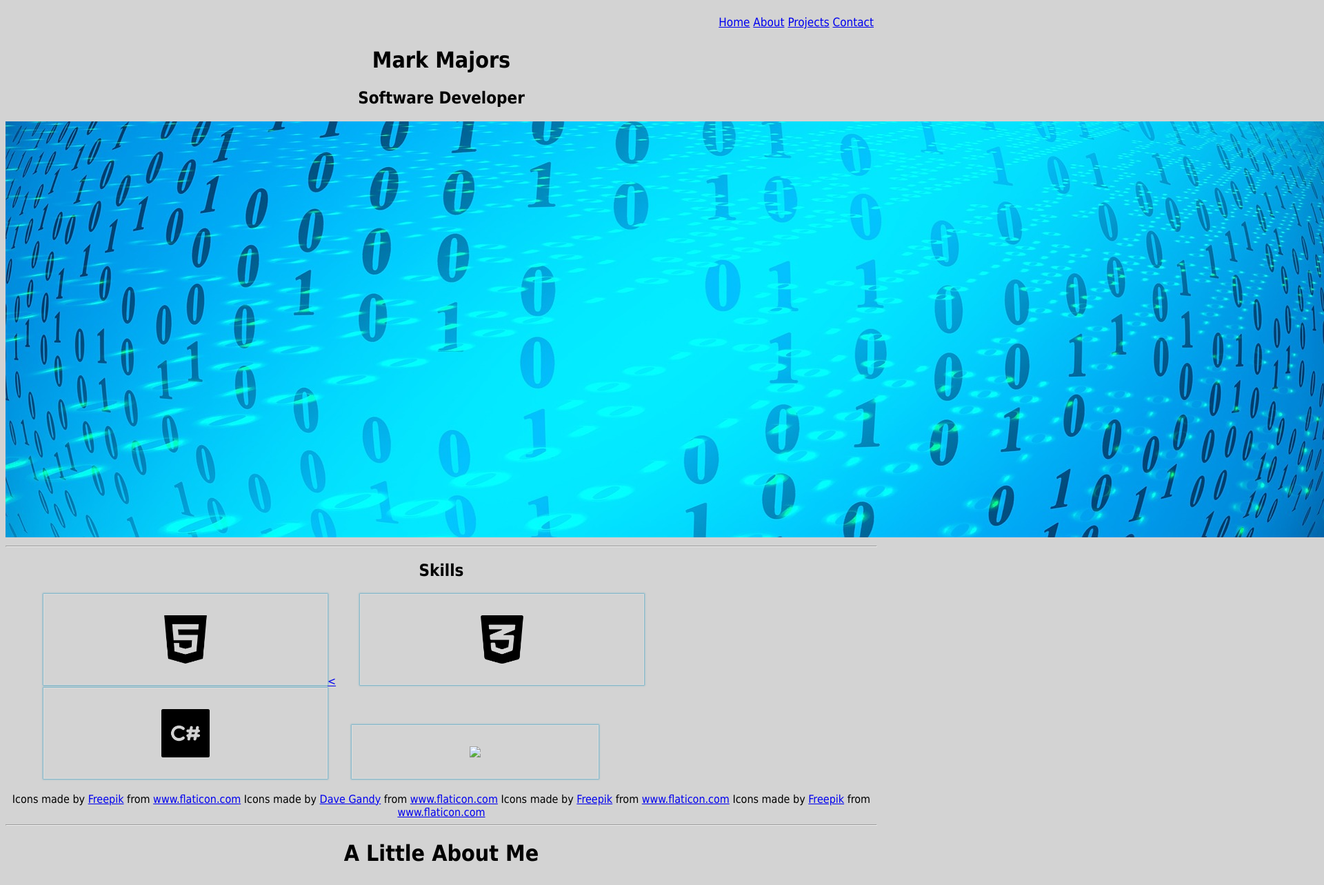
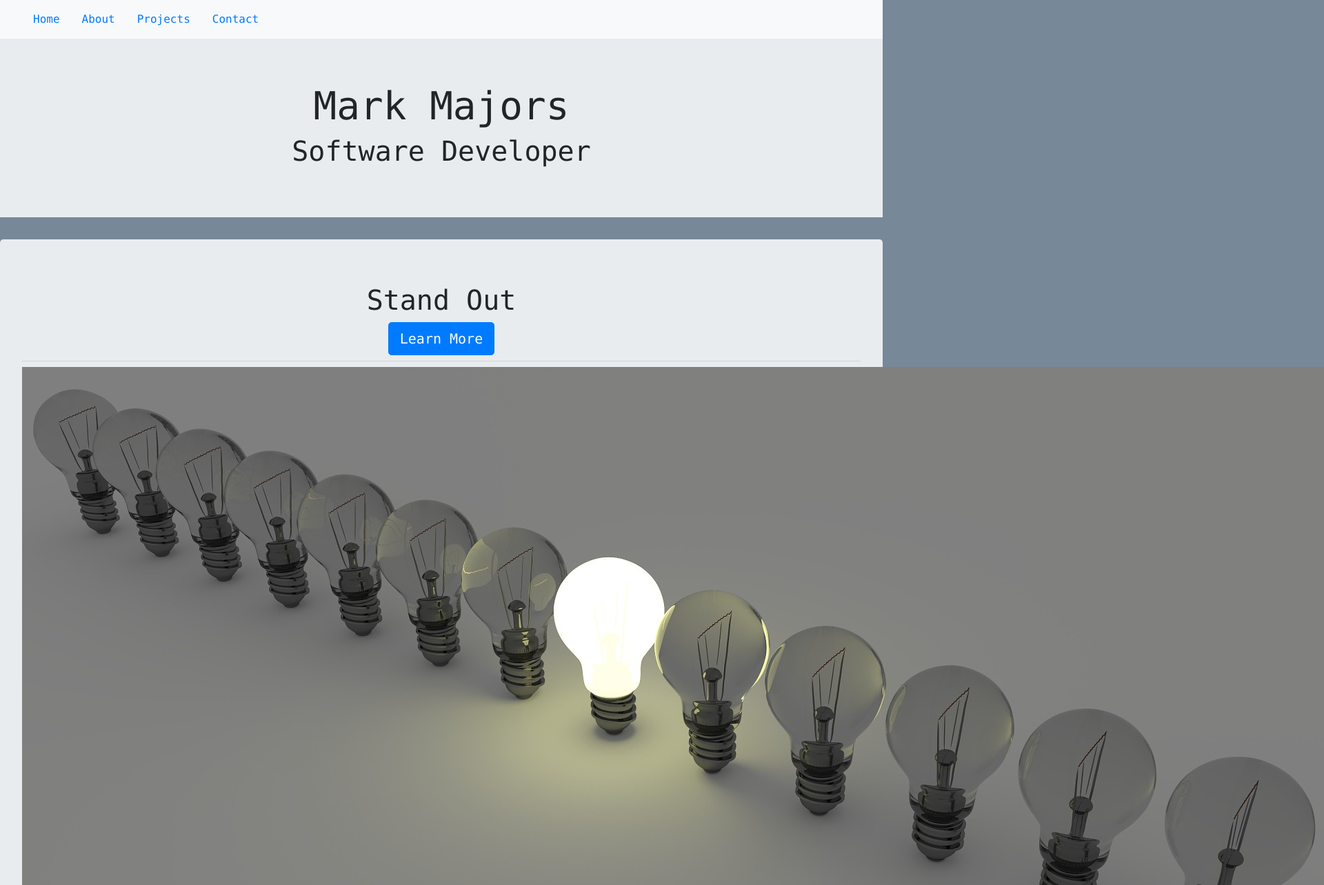
Before and after one commit to markmajors917/Portfolio, a plain HTML site: page index.html in a window 1280 px wide. Shown: the top 1283 px of the page at 69% size, 1920 px wide, since content can reach past the window. Drawn offline with nearby package versions, Linux system fonts and the light colour scheme.

```diff
--- a/index.html
+++ b/index.html
@@ -1,66 +1,65 @@
 <!DOCTYPE html>
 <html lang="en">
+
 <head>
     <meta charset="UTF-8">
-    <meta name="viewport" content="width=device-width, initial-scale=1.0">
+    <link rel="stylesheet" href="https://stackpath.bootstrapcdn.com/bootstrap/4.3.1/css/bootstrap.min.css" integrity="sha384-ggOyR0iXCbMQv3Xipma34MD+dH/1fQ784/j6cY/iJTQUOhcWr7x9JvoRxT2MZw1T" crossorigin="anonymous">
     <title>Mark Majors</title>
     <link rel="stylesheet" href="portfolio.css"/>
-
 </head>
 <body>
     <!-- Nav/Header-->
-    <div class ="topnav">
-        <ul>
-        <li class="nav-item">
-            <a class="nav-link" href="#">Home</a>
-        </li>
-        <li class="nav-item">
-            <a class="nav-link" href="#about">About</a>
-        </li>
-        <li class="nav-item">
-            <a class="nav-link" href="#projects">Projects</a>
-        </li>
-        <li class="nav-item">
-            <a class="nav-link" href="#contact">Contact</a>
-        </li>
-        </ul>
+    <nav class="navbar navbar-expand-lg navbar-light bg-light">
+            <a class="navbar-brand" href="#"></a>
+        <button class="navbar-toggler" type="button" data-toggle="collapse" data-target="#navbarNavAltMarkup" aria-controls="navbarNavAltMarkup" aria-expanded="false" aria-label="Toggle navigation">
+          <span class="navbar-toggler-icon"></span>
+        </button>
+        <div class="collapse navbar-collapse" id="navbarNavAltMarkup">
+          <div class="nav">
+            <a class="nav-item nav-link active" href="#">Home <span class="sr-only">(current)</span></a>
+            <a class="nav-item nav-link" href="about">About</a>
+            <a class="nav-item nav-link" href="projects">Projects</a>
+            <a class="nav-item nav-link" href="contact">Contact</a>
         </div>
+        </div>
+      </nav>
 
     <!-- Title-->
-    <div class="title">
-        <h1>Mark Majors</h1>
-        <h2>Software Developer</h2>
+    <div class="jumbotron jumbotron-fluid">
+        <div class="container">
+          <h1 class="display-4">Mark Majors</h1>
+          <h1 class="display-5">Software Developer</h1>
+        </div>
     </div>
 
     <!-- Title Banner -->
+    <div class="banner">
 
-    <div class="banner">
-        <a href="#"><img src="assets/banner-904886_1920.jpg" /></a>
+        <div class="jumbotron">
+            <h1 class="display-5">Stand Out</h1> <a class="btn btn-primary btn-lg" href="Learn More" role="button">Learn More</a><hr class="my-2">
+
+            <p class="lead"</p>
+                <a href="#"><img src="assets/light-bulbs-1125016_1920.jpg"></a>
                 <hr>
-        <h2>Skills</h2>
+                <h1>Services I Provide</h1>
                 <ol>
-        <li><a href="https://html.com/html5/"><img src="assets/htmllogo.png"/><</a></li>
+                <li><a href="https://html.com/html5/"><img src="assets/htmllogo.png"/></a></li>
                 <li><a href="http://www.css3.info/"><img src="assets/html.png" /></a></li>
                 <li><a href="https://docs.microsoft.com/en-us/dotnet/csharp/"><img src="assets/c-logo.png" /></a></li>
                 <li><a href="https://code.org/"><img src="assets/code.png" /></a></li>
                 </ol>
         </div>
-
-        <div class="credits">
-           Icons made by <a href="https://www.flaticon.com/authors/freepik" title="Freepik">Freepik</a> from <a href="https://www.flaticon.com/" title="Flaticon"> www.flaticon.com</a>
-           Icons made by <a href="https://www.flaticon.com/authors/dave-gandy" title="Dave Gandy">Dave Gandy</a> from <a href="https://www.flaticon.com/" title="Flaticon"> www.flaticon.com</a>
-           Icons made by <a href="https://www.flaticon.com/authors/freepik" title="Freepik">Freepik</a> from <a href="https://www.flaticon.com/" title="Flaticon"> www.flaticon.com</a>
-           Icons made by <a href="https://www.flaticon.com/authors/freepik" title="Freepik">Freepik</a> from <a href="https://www.flaticon.com/" title="Flaticon"> www.flaticon.com</a>
     </div>
-         </section>
-        </section>
-    <hr>
     <!-- About Me-->
     <div class = "panel">
-        <section id = "about"></section>
-        <h1>A Little About Me</h1>
+        <div class = "jumbotron">
+            <div class="container-fluid">
 
-        <p> I am aspiring software developer, currently learning C#, HTML, and CSS
+
+                <h1>About</h1>
+
+                 <p class="lead">
+                    I am aspiring software developer, currently learning C#, HTML, and CSS
                     at the ElevenFifty Code Academy in Fishers, Indiana.
                     I have extensive experience in restaurant operations. My transferable
                     skills are stategic thinking, planning, problem solving, and team leadership.
@@ -69,17 +68,22 @@
                     overcome any obsticles your are facing.</p>
 
             </div>
+        </div>
+    </div>
 
     <!-- Projects -->
-    <section id = "project">
+    <div class="jumbotron">
+        <div class="container-fluid">
+            <div class = "project">
                 <h1>Projects</h1>
-        <div class = project>
                         <li><a href="https://github.com/markmajors917"><img src="assets/code.png"/></a></li>
             </div>
-   <hr>
+        </div>
+   </div>
 
     <!-- Contact Form-->
-        <div class = contact>
+        <div class="jumbotron">
+            <div class = "contact">
                 <section id = "contact"></section>
                     <h2>Contact Me</h2>
                         <form id="fs-frm" name="simple-contact-form" accept-charset="utf-8" action="https://formspree.io/YOUR_EMAIL_HERE" method="post">
@@ -93,20 +97,22 @@
                         <input type="hidden" name="_subject" id="email-subject" value="Contact Form Submission">
                         </fieldset>
                         <input type="submit" value="Submit">
+
                 </form>
             </div>
-
-
+        </div>
 
 <hr>
     <!-- Footer -->
     <footer>
         <!--Legal items, navigational items-->
-
-        <ul>
+        <div class="jumbotron">
+            <div class ="<div class="container-fluid">
                 <div class = "social">
-                <li><a href="https://github.com/markmajors917"><img src="assets/github-icon-38988.png" /></a></li>
-                <li><a href="https://linkedin.com/in/mark-majors"><img src="assets/linkedin-logo-png-2041.png" /></a></li>
+                    <h2>Social</h2>
+                    <li><a href="https://github.com/markmajors917"><img src="assets/github-icon-38988.png"/></a></li>
+                    <li><a href="https://linkedin.com/in/mark-majors"><img src="assets/linkedin-logo-png-2041.png"/></a></li>
+               </div>
         </div>
             <div class="link">
                 <li><a href="#">Sitemap</a></li>
@@ -115,10 +121,8 @@
                 <li><a href="#">Website by Mark Majors</a></li>
                 <li><span>&copy;2020</span></li>
             </div>
-        </ul>
+        </div>
     </footer>
-
-
     <script src="https://code.jquery.com/jquery-3.5.1.slim.min.js" integrity="sha384-DfXdz2htPH0lsSSs5nCTpuj/zy4C+OGpamoFVy38MVBnE+IbbVYUew+OrCXaRkfj" crossorigin="anonymous"></script>
     <script src="https://cdn.jsdelivr.net/npm/popper.js@1.16.1/dist/umd/popper.min.js" integrity="sha384-9/reFTGAW83EW2RDu2S0VKaIzap3H66lZH81PoYlFhbGU+6BZp6G7niu735Sk7lN" crossorigin="anonymous"></script>
     <script src="https://stackpath.bootstrapcdn.com/bootstrap/4.5.2/js/bootstrap.min.js" integrity="sha384-B4gt1jrGC7Jh4AgTPSdUtOBvfO8shuf57BaghqFfPlYxofvL8/KUEfYiJOMMV+rV" crossorigin="anonymous"></script>
--- a/portfolio.css
+++ b/portfolio.css
@@ -2,15 +2,16 @@
 
 body{
      font-size: 90;
-     font-family: Tahoma, Geneva, sans-serif;
-     background: lightgrey;
-     margin-trim: 5em;
+     font-family: Lucida Console, Serif;
+     background: lightslategray;
+     position: center;
+     text-align: center;
+     padding: 0px;
      -webkit-background-size: 100% 100%;
      -moz-background-size: 100% 100%;
      background-size: 100% 100%;
      -o-background-size: 100% 100%;
 }
-
 
 /*Nav Bar*/
 .topnav ul {
@@ -19,8 +20,6 @@ body{
     padding: 5px;
     text-decoration: none;
     font-size: 17px;
-    text-align: right;
-
         }
 .topnav li {
     display: inline;
@@ -33,34 +32,22 @@ body{
 
 /*Title*/
 .title h1 {
-    text-align: center;
+    display: inline;
 }
-.title h2 {
-    text-align: center;
-}
-
-.banner h2{
-    text-align: center;
-}
-
 .banner li {
-
-    text-align: center;
     list-style-type: none;
-    padding: 15px;
+    padding: 10px 190px;
     text-decoration: none;
     display: inline;
-    image-resolution: 5%;
-
+    image-resolution: 100%;
 }
 .banner li
 img {
     border: 1px solid #ddd;
     border-radius: none;
-    width: 70px;
-    padding: 30px 170px;
     position: center;
-    box-shadow: 0 0 2px 1px rgba(0, 140, 186, 0.5);
+    width: 50px;
+    padding: none;
 }
 
 .banner li :hover {
@@ -74,12 +61,10 @@ img {
     border-radius: 100% center;
     }
 .panel p {
-
-    width: 54em;
     background-color: lightblue;
-    padding: 100px;
     word-wrap: break-word;
-    font-size: 30px;
+    padding: 50px;
+    font-size: 40px;
     text-align: center;
 }
 .panel h1 {
@@ -114,13 +99,9 @@ img {
     background-color: blueviolet;
     color: black;
 }
-
-
-
-
 /*Footer*/
 .social {
-    list-style-type: none;
+    list-style-type: inline;
     padding: 5px;
     text-decoration: none;
     }
@@ -129,10 +110,12 @@ img {
     display: inline;
 }
 .social li img {
-    width: 70px;
-    padding: 40px 423px;
     position: center;
-    box-shadow: 0 0 2px 1px rgba(0, 140, 186, 0.5);
+    box-shadow: 0 0 20px 20px rgba(0, 140, 186, 0.5);
+}
+.social img {
+    width: 13%;
+    height: 13%;
 }
 .social li :hover {
     background-color: blueviolet;
```
Also changed, not shown: assets/light-bulbs-1125016_1920.jpg (added). Lines whose indentation alone changed are shown as unchanged.
